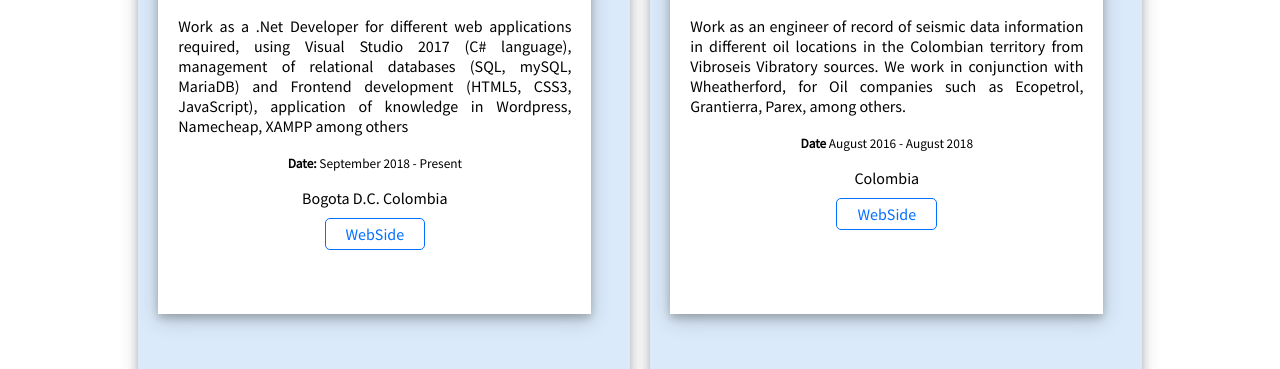
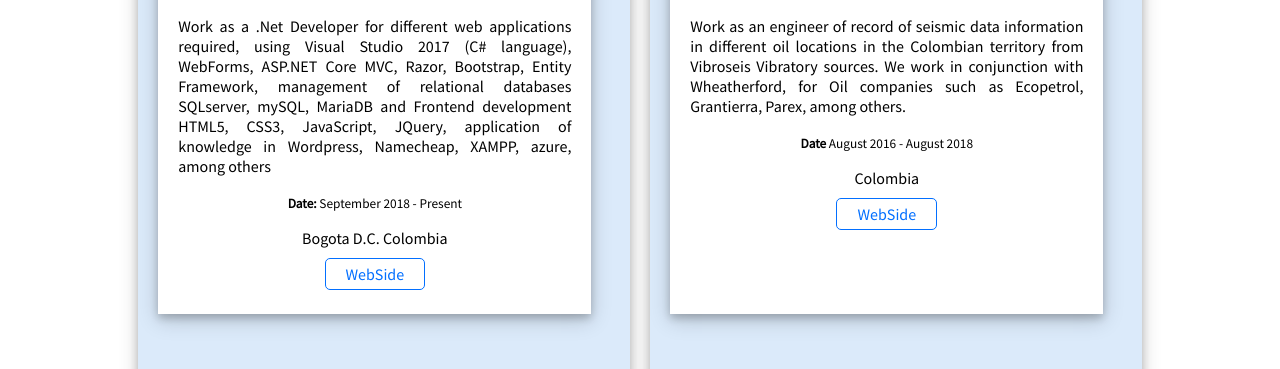
Before and after one commit to Cristhian8816/Portfolio-Cristhian-Lizcano, a plain HTML site: page experience.html in a window 1280 px wide. Shown: the part 431-800 px from the top of the page. Drawn offline with Linux system fonts and the light colour scheme.

Commit message:
Adding information to experience

```diff
--- a/experience.html
+++ b/experience.html
@@ -51,8 +51,8 @@
                     <div class="event_Detail">
                         <h3 class="event_Title">Mouba</h3>
                         <p class="event_Description"> Work as a .Net Developer for different web applications required,
-                            using Visual Studio 2017 (C# language), management of relational databases
-                            (SQL, mySQL, MariaDB) and Frontend development (HTML5, CSS3, JavaScript), application of knowledge in Wordpress, Namecheap, XAMPP among others</p>
+                            using Visual Studio 2017 (C# language), WebForms, ASP.NET Core MVC, Razor, Bootstrap, Entity Framework, management of relational databases
+                            SQLserver, mySQL, MariaDB and Frontend development HTML5, CSS3, JavaScript, JQuery, application of knowledge in Wordpress, Namecheap, XAMPP, azure, among others</p>
                         <p class="event_Date"><small><strong>Date:</strong> September 2018 - Present</small></p>
                         <p class="event_Lugar">Bogota D.C. Colombia</p>
                         <p class="event_Url"><a href="http://www.mouba.co/" target="_blank">WebSide</a></p>
```
